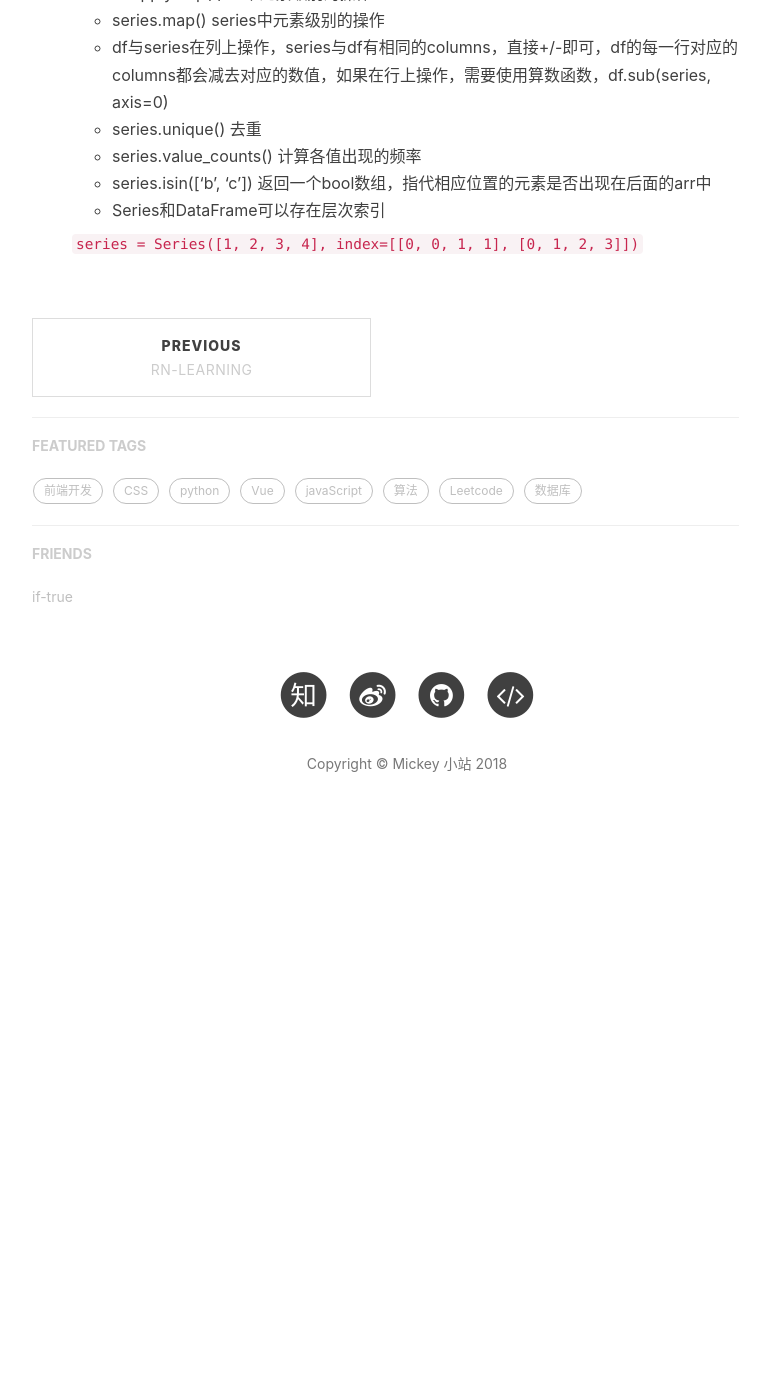
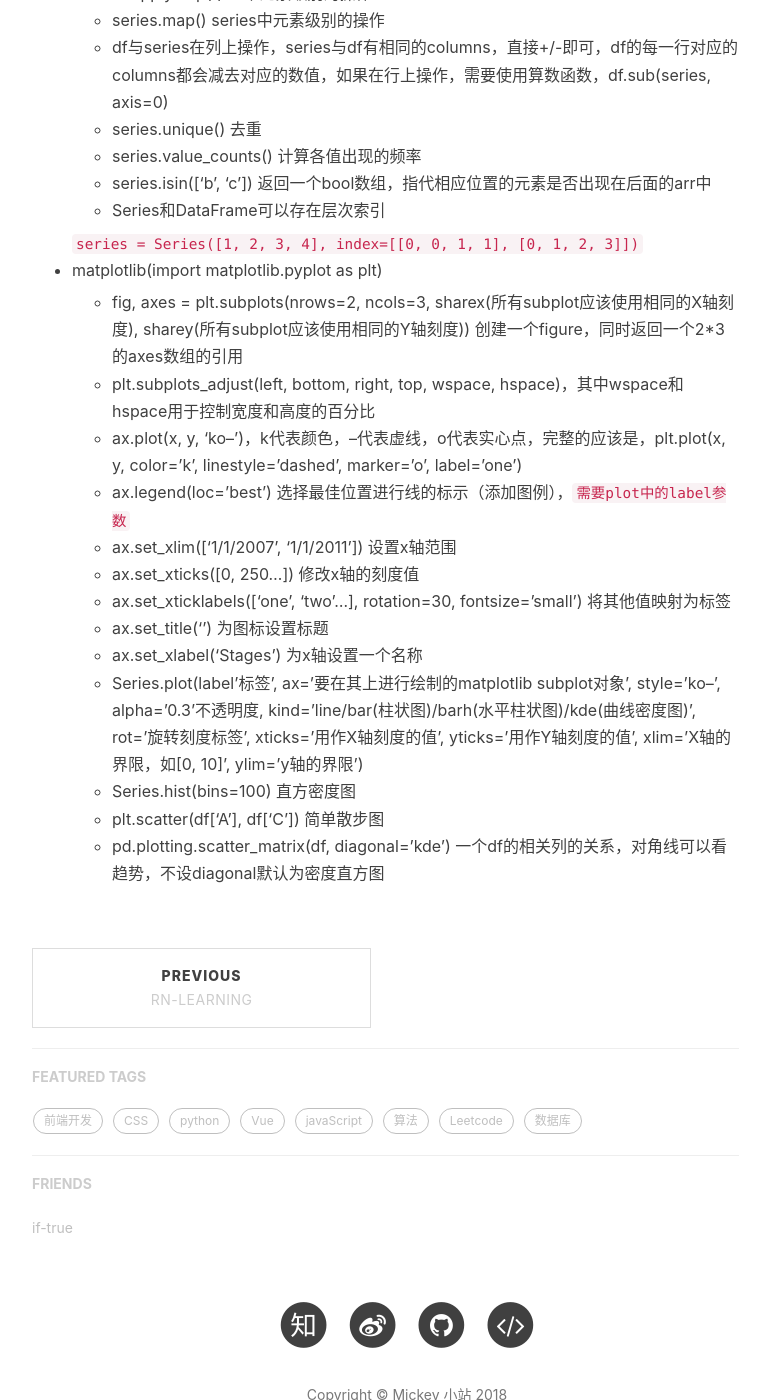
Before and after one commit to mickey0524/mickey0524.github.io, a Jekyll site: the page built from _posts/2017-11-08-numpy-pandas-matplotlib-base.md, in a window 1280 px wide and 1400 px high, scrolled down 4372 px. Shown: the whole window, without its empty margins (233-1003 px from the left). Built offline with Jekyll 4.4.1, drawn with Linux system fonts in a browser that asks for light colours; nearby versions of some CDN libraries; comment, search, counter and statistics services are not loaded; before the commit the page ends 5240 px from its top, so only the background shows below that; some of the changed text lies outside the part shown.

Commit message:
feat(malplotlib): 增加mpl

````diff
--- a/_posts/2017-11-08-numpy-pandas-base.md
+++ b/_posts/2017-11-08-numpy-pandas-matplotlib-base.md
@@ -165,3 +165,19 @@ tags:
     	```
     	series = Series([1, 2, 3, 4], index=[[0, 0, 1, 1], [0, 1, 2, 3]])
     	```
+
+* matplotlib(import matplotlib.pyplot as plt)
+
+	* fig, axes = plt.subplots(nrows=2, ncols=3, sharex(所有subplot应该使用相同的X轴刻度), sharey(所有subplot应该使用相同的Y轴刻度)) 创建一个figure，同时返回一个2*3的axes数组的引用
+	* plt.subplots_adjust(left, bottom, right, top, wspace, hspace)，其中wspace和hspace用于控制宽度和高度的百分比
+	* ax.plot(x, y, 'ko--')，k代表颜色，--代表虚线，o代表实心点，完整的应该是，plt.plot(x, y, color='k', linestyle='dashed', marker='o', label='one')
+	* ax.legend(loc='best') 选择最佳位置进行线的标示（添加图例），`需要plot中的label参数`
+	* ax.set_xlim(['1/1/2007', '1/1/2011']) 设置x轴范围
+	* ax.set_xticks([0, 250...]) 修改x轴的刻度值
+	* ax.set_xticklabels(['one', 'two'...], rotation=30, fontsize='small') 将其他值映射为标签
+	* ax.set_title('') 为图标设置标题
+	* ax.set_xlabel('Stages') 为x轴设置一个名称
+	* Series.plot(label'标签', ax='要在其上进行绘制的matplotlib subplot对象', style='ko--', alpha='0.3'不透明度, kind='line/bar(柱状图)/barh(水平柱状图)/kde(曲线密度图)', rot='旋转刻度标签', xticks='用作X轴刻度的值', yticks='用作Y轴刻度的值', xlim='X轴的界限，如[0, 10]', ylim='y轴的界限')
+	* Series.hist(bins=100) 直方密度图
+	* plt.scatter(df['A'], df['C']) 简单散步图
+	* pd.plotting.scatter_matrix(df, diagonal='kde') 一个df的相关列的关系，对角线可以看趋势，不设diagonal默认为密度直方图
````
Also changed, not shown: other parts of _posts/2017-11-08-numpy-pandas-matplotlib-base.md (+1 -1 lines).
